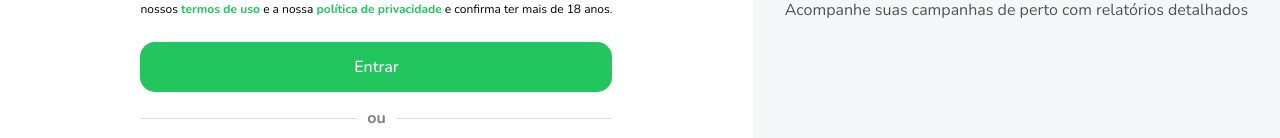
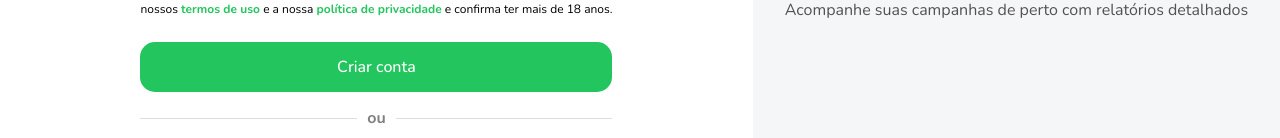
Before and after one commit to TekhnoSoft/ticket-digital, a React (Create React App) app in the folder frontend/: page /register in a window 1280 px wide. Shown: the part 562-700 px from the top of the page. Built offline with nearby package versions, Linux system fonts and the light colour scheme.

Commit message:
Update index.js

```diff
--- a/frontend/src/pages/Register/index.js
+++ b/frontend/src/pages/Register/index.js
@@ -20,7 +20,7 @@ export default () => {
                     <img src='../Logo.png' width={"100px"} />
                     <SpaceBox space={15} />
                     <h1 style={{ color: 'var(--text-opacity)' }}>Criar conta</h1>
-                    <p style={{ color: 'var(--text-opacity)' }}>Crie a sua campanha, configure para ficar do seu jeito, <br /> e receba você mesmo o dinheiro!</p>
+                    <p style={{ color: 'var(--text-opacity)' }}>Crie a sua campanha, configure para ficar do seu jeito,&nbsp;<br />&nbsp;e receba você mesmo o dinheiro!</p>
                     <SpaceBox space={15} />
                     <Input type={"text"} label={"Digite seu nome"} setValue={setName} value={name} />
                     <SpaceBox space={5} />
@@ -40,7 +40,7 @@ export default () => {
                     </div>
                     <SpaceBox space={25} />
                     <Button style={{ width: '100%' }}>
-                        Entrar
+                        Criar conta
                     </Button>
                     <SpaceBox space={15} />
                     <div className='login-or'>
```
